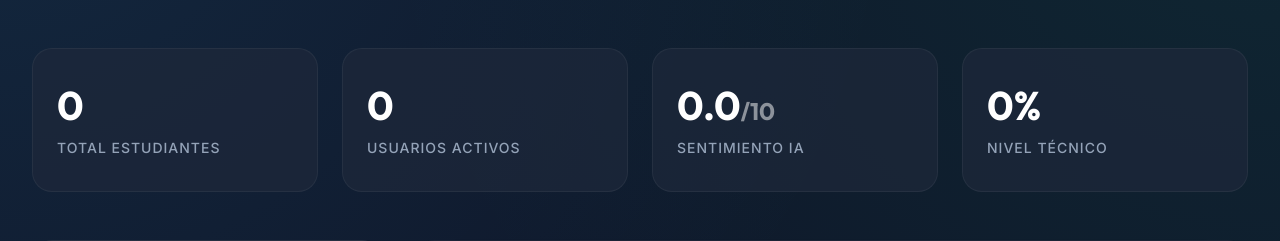
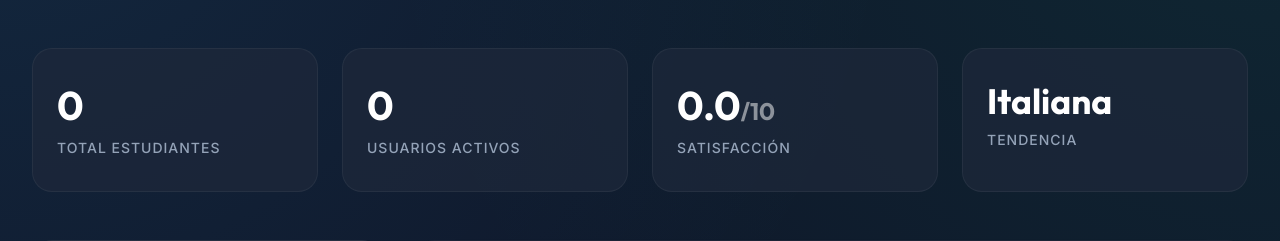
Before and after one commit to simviz12/ChefEdwin, a Django app: page /assistant/dashboard/ in a window 1280 px wide. Shown: the part 154-395 px from the top of the page. Run offline with Django 5.2, Linux system fonts and the light colour scheme; a user stored in the database is signed in; data that the repository does not hold is empty.

Commit message:
UI: Rename Stats Cards (Satisfacción & Tendencia)

```diff
--- a/assistant/templates/assistant/dashboard.html
+++ b/assistant/templates/assistant/dashboard.html
@@ -432,20 +432,20 @@
             <!-- Card 3 -->
             <div class="stat-card" data-tilt data-tilt-glare data-tilt-max-glare="0.3">
                 <div class="stat-icon" style="background: rgba(245, 158, 11, 0.1); color: #f59e0b;">
-                    <i class="ph ph-trend-up"></i>
+                    <i class="ph ph-smiley"></i>
                 </div>
                 <div class="stat-value">{{ stats.sentiment_score }}<span
                         style="font-size: 1.5rem; opacity: 0.5;">/10</span></div>
-                <div class="stat-label">Sentimiento IA</div>
+                <div class="stat-label">Satisfacción</div>
             </div>
 
             <!-- Card 4 -->
             <div class="stat-card" data-tilt data-tilt-glare data-tilt-max-glare="0.3">
                 <div class="stat-icon" style="background: rgba(139, 92, 246, 0.1); color: #8b5cf6;">
-                    <i class="ph ph-brain"></i>
+                    <i class="ph ph-fire"></i>
                 </div>
-                <div class="stat-value">{{ stats.tech_vocabulary }}</div>
-                <div class="stat-label">Nivel Técnico</div>
+                <div class="stat-value" style="font-size: 2.2rem;">{{ stats.top_trend }}</div>
+                <div class="stat-label">Tendencia</div>
             </div>
         </div>
 
```
